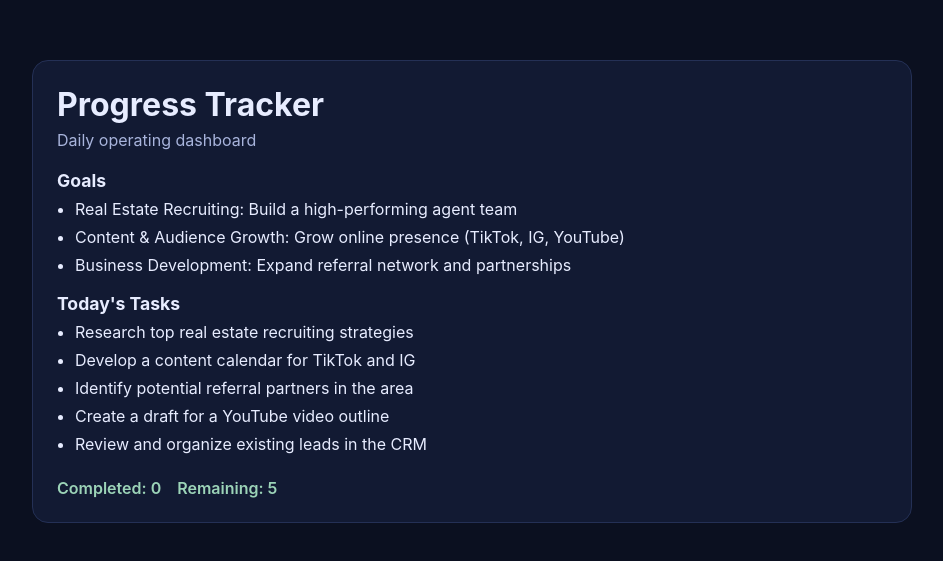
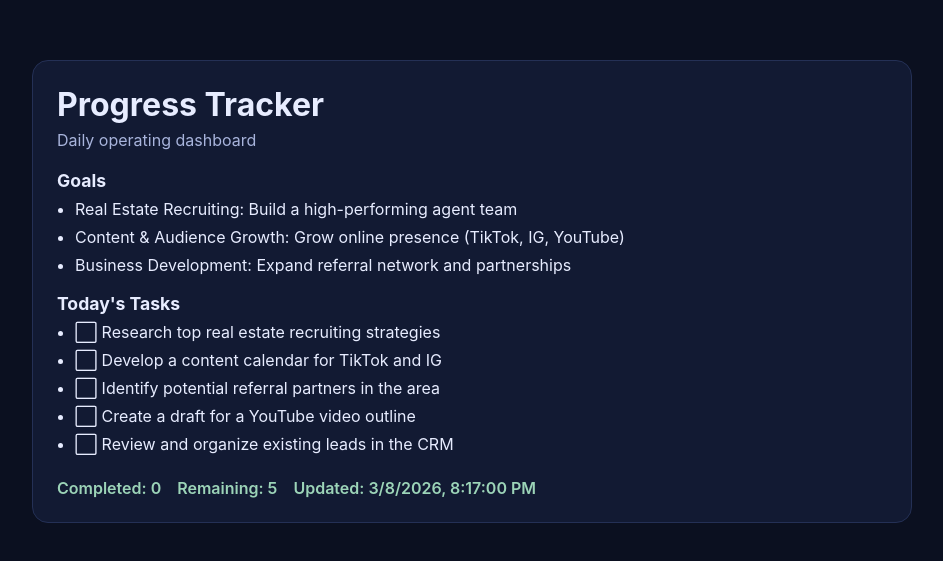
Before and after one commit to Realzen502/progress-tracker, a Next.js app: page / in a window 1280 px wide. Shown: the part 109-670 px from the top of the page, without its empty margins (168-1111 px from the left). Built offline with nearby package versions, Linux system fonts and the light colour scheme.

Commit message:
Wire dashboard to live JSON data source

```diff
--- a/app/page.tsx
+++ b/app/page.tsx
@@ -1,33 +1,38 @@
+import { promises as fs } from "node:fs";
+import path from "node:path";
 import styles from "./page.module.css";
 
-const goals = [
-  "Real Estate Recruiting: Build a high-performing agent team",
-  "Content & Audience Growth: Grow online presence (TikTok, IG, YouTube)",
-  "Business Development: Expand referral network and partnerships",
-];
+export const dynamic = "force-dynamic";
 
-const tasks = [
-  "Research top real estate recruiting strategies",
-  "Develop a content calendar for TikTok and IG",
-  "Identify potential referral partners in the area",
-  "Create a draft for a YouTube video outline",
-  "Review and organize existing leads in the CRM",
-];
+type ProgressData = {
+  title: string;
+  subtitle: string;
+  goals: string[];
+  tasks: { title: string; done: boolean }[];
+  updatedAt?: string;
+};
 
-export default function Home() {
-  const completed = 0;
-  const total = tasks.length;
+async function loadProgress(): Promise<ProgressData> {
+  const filePath = path.join(process.cwd(), "data", "progress.json");
+  const raw = await fs.readFile(filePath, "utf8");
+  return JSON.parse(raw) as ProgressData;
+}
+
+export default async function Home() {
+  const data = await loadProgress();
+  const completed = data.tasks.filter((t) => t.done).length;
+  const total = data.tasks.length;
 
   return (
     <main className={styles.page}>
       <section className={styles.card}>
-        <h1>Progress Tracker</h1>
-        <p className={styles.sub}>Daily operating dashboard</p>
+        <h1>{data.title}</h1>
+        <p className={styles.sub}>{data.subtitle}</p>
 
         <div className={styles.section}>
           <h2>Goals</h2>
           <ul>
-            {goals.map((goal) => (
+            {data.goals.map((goal) => (
               <li key={goal}>{goal}</li>
             ))}
           </ul>
@@ -36,8 +41,10 @@ export default function Home() {
         <div className={styles.section}>
           <h2>Today&apos;s Tasks</h2>
           <ul>
-            {tasks.map((task) => (
-              <li key={task}>{task}</li>
+            {data.tasks.map((task) => (
+              <li key={task.title}>
+                <span>{task.done ? "✅" : "⬜"}</span> {task.title}
+              </li>
             ))}
           </ul>
         </div>
@@ -45,6 +52,9 @@ export default function Home() {
         <div className={styles.footer}>
           <span>Completed: {completed}</span>
           <span>Remaining: {total - completed}</span>
+          {data.updatedAt ? (
+            <span>Updated: {new Date(data.updatedAt).toLocaleString("en-US")}</span>
+          ) : null}
         </div>
       </section>
     </main>
--- /dev/null
+++ b/data/progress.json
@@ -0,0 +1,17 @@
+{
+  "title": "Progress Tracker",
+  "subtitle": "Daily operating dashboard",
+  "goals": [
+    "Real Estate Recruiting: Build a high-performing agent team",
+    "Content & Audience Growth: Grow online presence (TikTok, IG, YouTube)",
+    "Business Development: Expand referral network and partnerships"
+  ],
+  "tasks": [
+    { "title": "Research top real estate recruiting strategies", "done": false },
+    { "title": "Develop a content calendar for TikTok and IG", "done": false },
+    { "title": "Identify potential referral partners in the area", "done": false },
+    { "title": "Create a draft for a YouTube video outline", "done": false },
+    { "title": "Review and organize existing leads in the CRM", "done": false }
+  ],
+  "updatedAt": "2026-03-08T20:17:00Z"
+}
```
